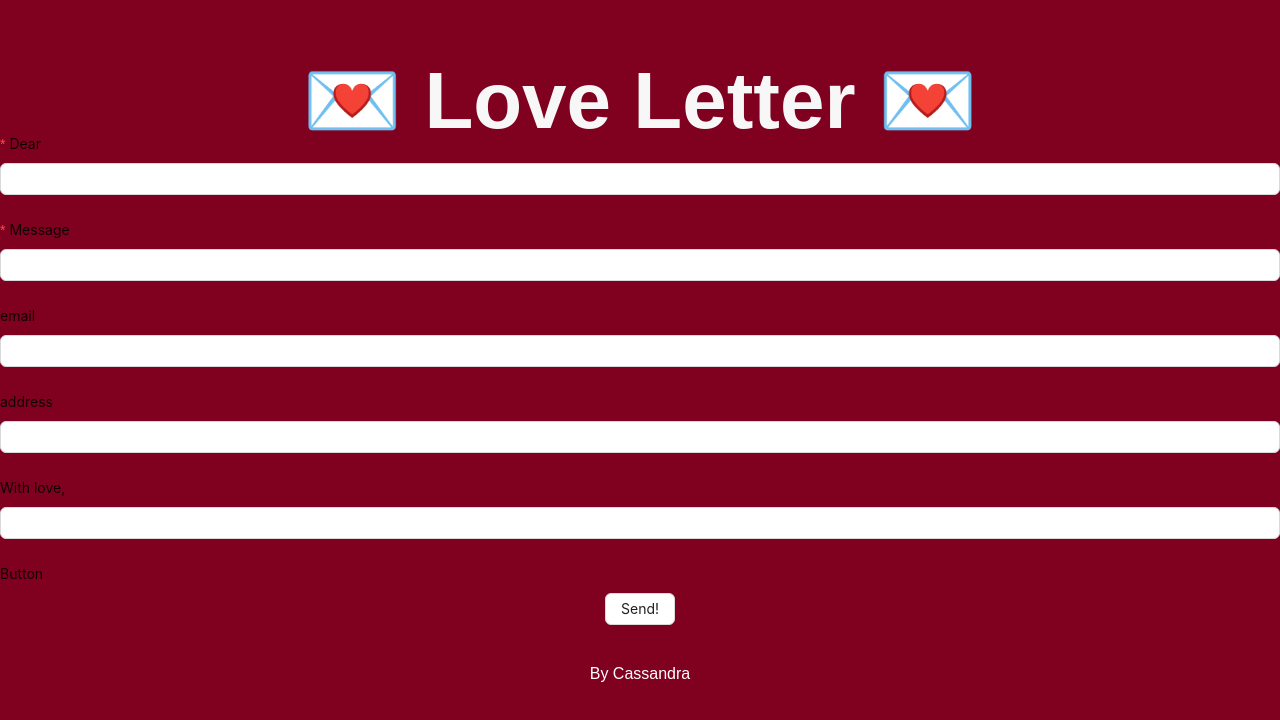
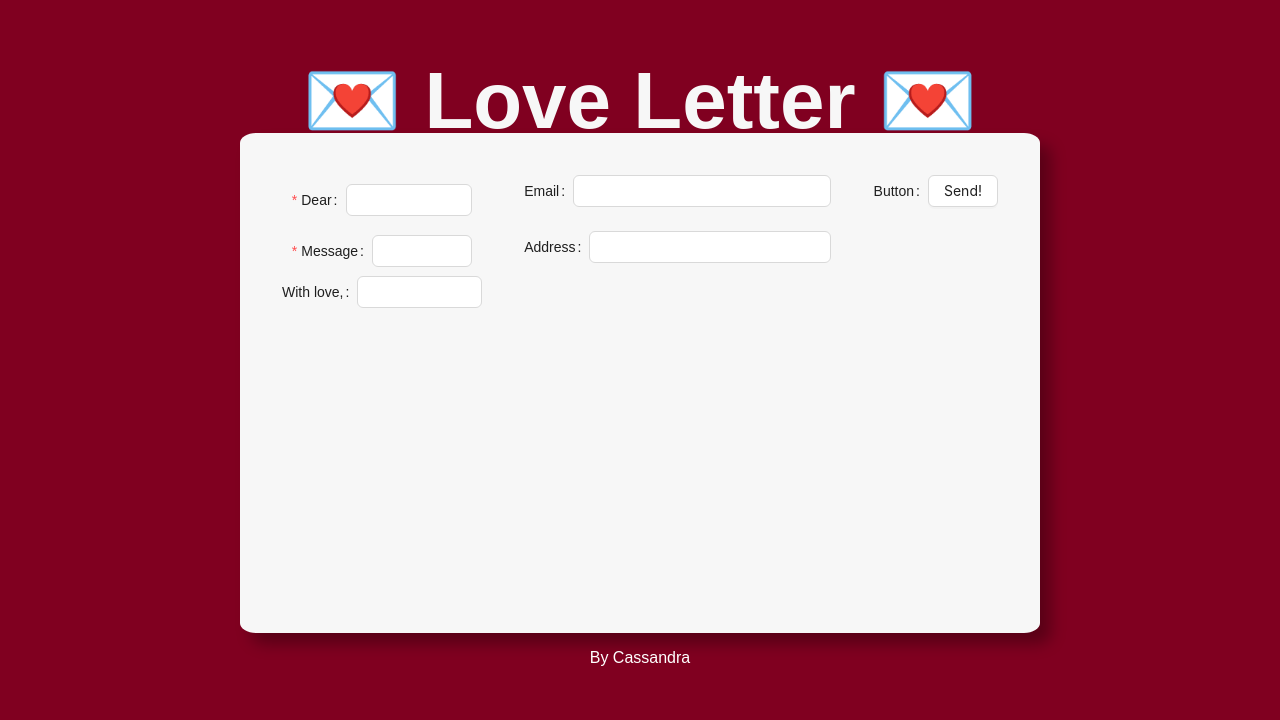
Before and after one commit to cassichan/love-letter-react, a React (Create React App) app: page / in a window 1280 px wide. Shown: the top 720 px of the page. Built offline with nearby package versions, Linux system fonts and the light colour scheme.

Commit message:
letter layout, wip

```diff
--- a/src/components/Letter.jsx
+++ b/src/components/Letter.jsx
@@ -1,6 +1,6 @@
 import { useState } from "react";
-
 import { Button, Form, Input, message } from "antd";
+import "../styles/letter.css";
 
 export default function Letter() {
   const [letterForm, setLetterForm] = useState({});
@@ -56,12 +56,14 @@ export default function Letter() {
         form={form}
         className="add-letter"
         name="add-letter"
-        layout="vertical"
+        layout="horizontal"
         onFinish={onFinish}
         onFinishFailed={onFinishFailed}
         initialValues={{ remember: true }}
       >
+        <div className="letter-message">
           <Form.Item
+            className="form-item"
             label="Dear"
             name="recipient"
             onChange={handleForm}
@@ -74,6 +76,7 @@ export default function Letter() {
             <Input />
           </Form.Item>
           <Form.Item
+            className="form-item"
             label="Message"
             name="message"
             onChange={handleForm}
@@ -85,19 +88,23 @@ export default function Letter() {
           >
             <Input />
           </Form.Item>
-        <Form.Item label="email" name="email" onChange={handleForm}>
-          <Input />
-        </Form.Item>
-        <Form.Item label="address" name="address" onChange={handleForm}>
-          <Input />
-        </Form.Item>
           <Form.Item label="With love," name="sender" onChange={handleForm}>
             <Input />
           </Form.Item>
-
+        </div>
+        <div className="recipient-contact">
+          <Form.Item label="Email" name="email" onChange={handleForm}>
+            <Input />
+          </Form.Item>
+          <Form.Item label="Address" name="address" onChange={handleForm}>
+            <Input />
+          </Form.Item>
+        </div>
+        <div className="button-container">
           <Form.Item label="Button">
             <Button htmlType="submit">Send!</Button>
           </Form.Item>
+        </div>
       </Form>
     </>
   );
--- /dev/null
+++ b/src/styles/letter.css
@@ -0,0 +1,36 @@
+.add-letter {
+  width: 800px;
+  height: 500px;
+  background-color: #f7f7f7;
+  margin: 0 auto;
+  border-radius: 2%;
+  display: flex;
+  justify-content: space-between;
+  padding: 3em;
+  box-shadow: 0.8em 0.8em 15px rgba(0, 0, 0, 0.3);
+}
+
+.form-item {
+  border: none;
+  border-radius: 4%;
+  height: 1.9em;
+  padding: 0.7em;
+}
+
+.ant-form-item-label {
+  font-family: sans-serif;
+}
+
+:where(.css-dev-only-do-not-override-ixblex).ant-form-item
+  .ant-form-item-label
+  > label::after {
+  content: "";
+}
+
+.letter-message {
+  width: 200px;
+  height: 500px;
+}
+
+.recipient-contact {
+}
```
Lines whose indentation alone changed are shown as unchanged.
